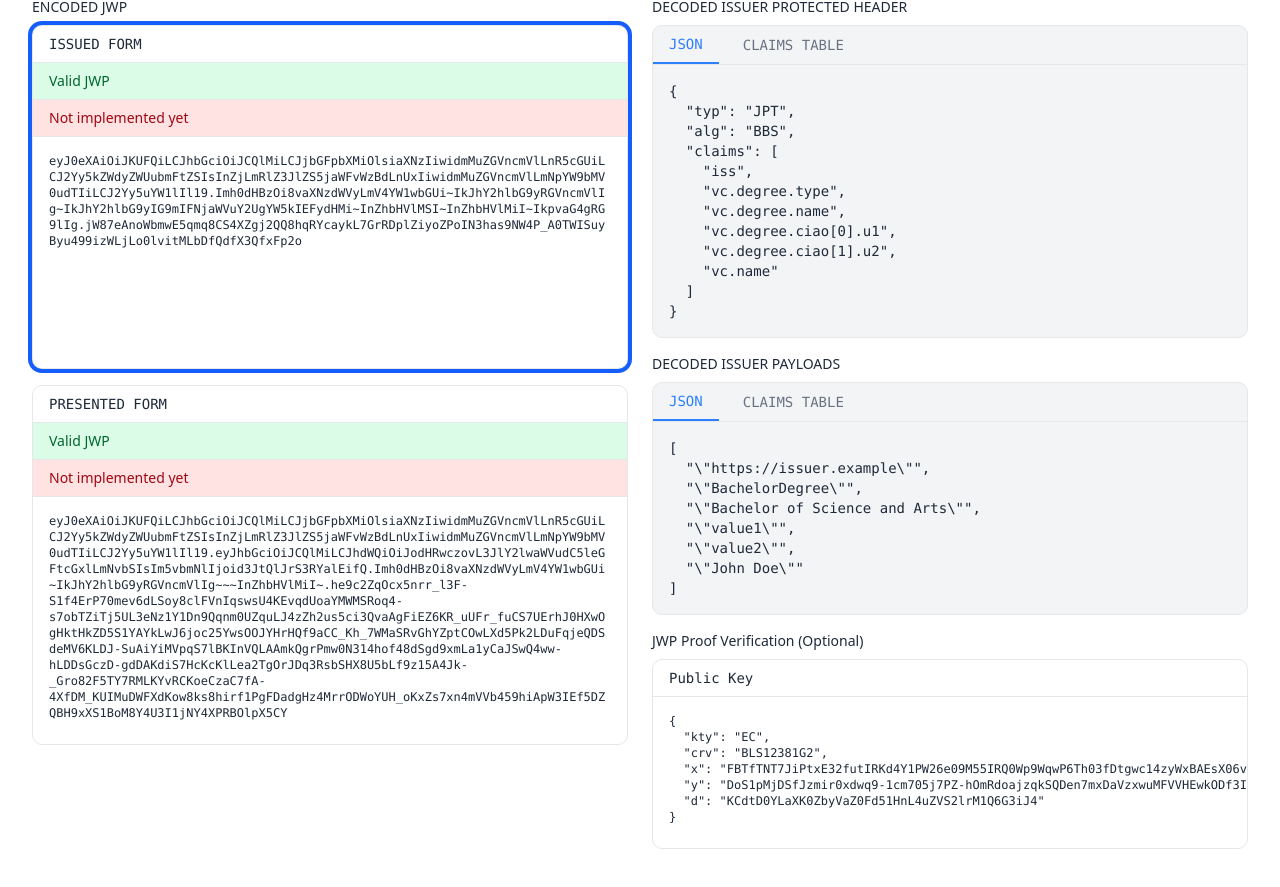
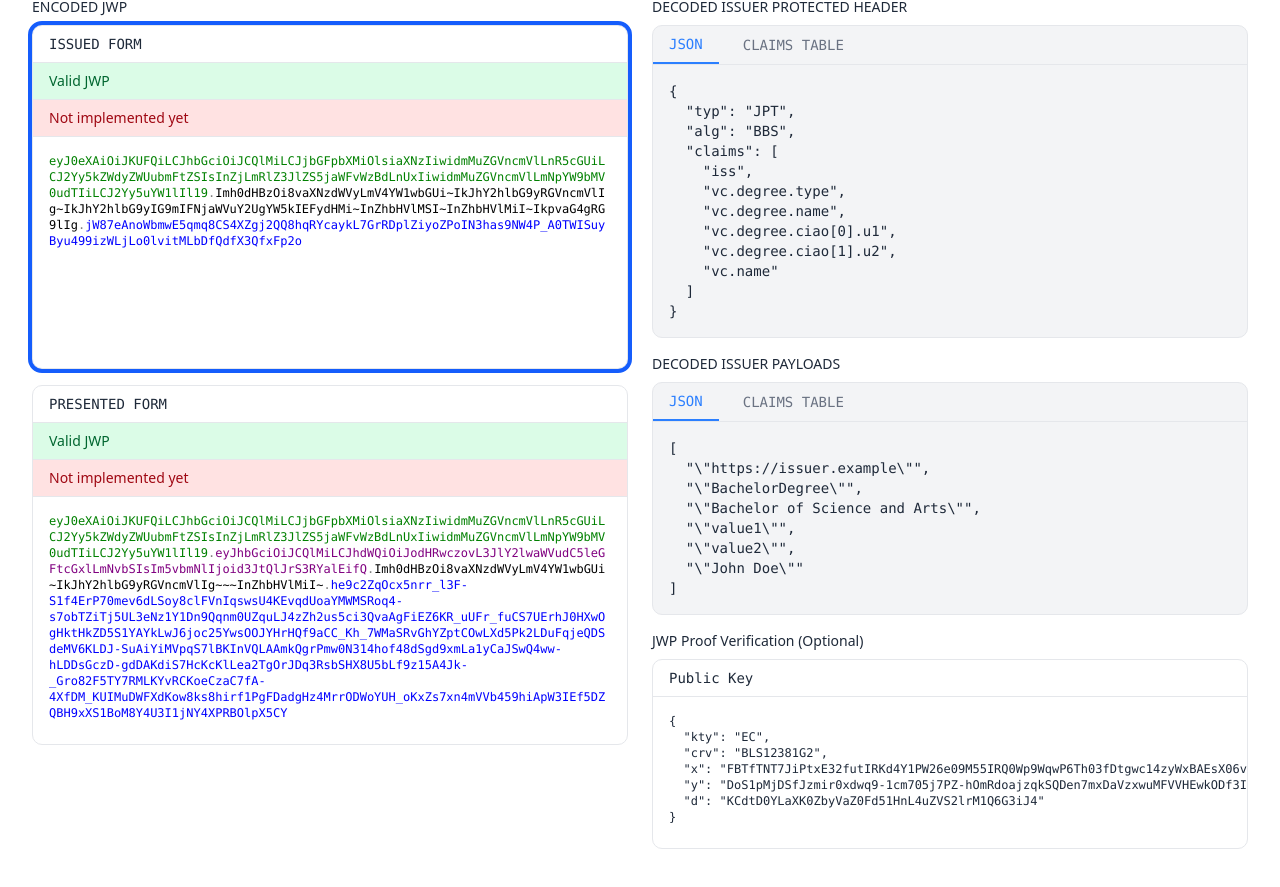
Before and after one commit to dorakemon/jwp-debugger, a React (Vite) app: page / in a window 1280 px wide. Shown: the part 635-1522 px from the top of the page. Built offline with nearby package versions, Linux system fonts and the light colour scheme.

Commit message:
feat: add colorized textareas

```diff
--- a/biome.json
+++ b/biome.json
@@ -22,6 +22,9 @@
       "recommended": true,
       "a11y": {
         "useButtonType": "off"
+      },
+      "suspicious": {
+        "noArrayIndexKey": "off"
       }
     }
   },
--- a/src/App.tsx
+++ b/src/App.tsx
@@ -26,7 +26,6 @@ const App = () => {
             <button
               className={cn(
                 "py-2 px-4 font-bold text-lg",
-                "rounded-none outline-none focus:outline-none",
                 activeTab === "decoder" && "border-b-2 border-black",
               )}
               onClick={() => setActiveTab("decoder")}
@@ -38,7 +37,6 @@ const App = () => {
                 <button
                   className={cn(
                     "py-2 px-4 font-bold text-lg text-gray-400",
-                    "rounded-none outline-none focus:outline-none",
                     activeTab === "encoder" && "border-b-2 border-black",
                   )}
                 >
--- a/src/components/JWPVisualizer/BaseTextarea.tsx
+++ b/src/components/JWPVisualizer/BaseTextarea.tsx
@@ -1,7 +1,7 @@
 import { useCallback, useEffect, useRef } from "react";
 
 type BaseTextareaProps = {
-  defaultValue?: string;
+  value?: string;
   minRows?: number;
   wrap?: boolean;
   className?: string;
@@ -13,10 +13,10 @@ type BaseTextareaProps = {
  * Auto-resizing textarea component that adjusts its height based on content
  */
 export const BaseTextarea = ({
+  value = "",
   minRows = 12,
   wrap = true,
   className,
-  children,
   onChange,
 }: BaseTextareaProps) => {
   const textareaRef = useRef<HTMLTextAreaElement>(null);
@@ -38,6 +38,7 @@ export const BaseTextarea = ({
   return (
     <textarea
       ref={textareaRef}
+      value={value}
       autoComplete="off"
       autoCorrect="off"
       autoCapitalize="none"
@@ -53,8 +54,6 @@ export const BaseTextarea = ({
         onChange?.(e.target.value);
         adjustHeight();
       }}
-    >
-      {children}
-    </textarea>
+    />
   );
 };
--- /dev/null
+++ b/src/components/JWPVisualizer/IssuedJWPTextarea.tsx
@@ -0,0 +1,46 @@
+import { BaseTextarea } from "./BaseTextarea";
+
+const COLORS = ["green", "black", "blue"];
+
+export type IssuedJWPTextareaProps = {
+  value: string;
+  onChange: (value: string) => void;
+};
+
+export const IssuedJWPTextarea: React.FC<IssuedJWPTextareaProps> = ({
+  value,
+  onChange,
+}) => {
+  const parts = value.split(".");
+
+  return (
+    <div className="relative w-full">
+      <pre
+        aria-hidden="true"
+        className="pointer-events-none whitespace-pre-wrap break-words p-4 text-xs font-mono"
+        style={{
+          position: "absolute",
+          inset: 0,
+          color: "transparent",
+        }}
+      >
+        {parts.map((part, idx) => (
+          <span key={idx}>
+            <span style={{ color: COLORS[idx] || "black" }}>{part}</span>
+            {idx < parts.length - 1 && <span style={{ color: "gray" }}>.</span>}
+          </span>
+        ))}
+      </pre>
+
+      <BaseTextarea
+        value={value}
+        onChange={onChange}
+        minRows={12}
+        className="
+          relative bg-transparent p-4 text-xs font-mono
+          text-transparent caret-black
+        "
+      />
+    </div>
+  );
+};
--- /dev/null
+++ b/src/components/JWPVisualizer/PresentedJWPTextarea.tsx
@@ -0,0 +1,46 @@
+import { BaseTextarea } from "./BaseTextarea";
+
+const COLORS = ["green", "purple", "black", "blue"];
+
+export type PresentedJWPTextareaProps = {
+  value: string;
+  onChange: (value: string) => void;
+};
+
+export const PresentedJWPTextarea: React.FC<PresentedJWPTextareaProps> = ({
+  value,
+  onChange,
+}) => {
+  const parts = value.split(".");
+
+  return (
+    <div className="relative w-full">
+      <pre
+        aria-hidden="true"
+        className="pointer-events-none whitespace-pre-wrap break-words p-4 text-xs font-mono"
+        style={{
+          position: "absolute",
+          inset: 0,
+          color: "transparent",
+        }}
+      >
+        {parts.map((part, idx) => (
+          <span key={idx}>
+            <span style={{ color: COLORS[idx] || "black" }}>{part}</span>
+            {idx < parts.length - 1 && <span style={{ color: "gray" }}>.</span>}
+          </span>
+        ))}
+      </pre>
+
+      <BaseTextarea
+        value={value}
+        onChange={onChange}
+        minRows={12}
+        className="
+          relative bg-transparent p-4 text-xs font-mono
+          text-transparent caret-black
+        "
+      />
+    </div>
+  );
+};
--- /dev/null
+++ b/src/components/JWPVisualizer/index.tsx
@@ -0,0 +1,2 @@
+export { IssuedJWPTextarea } from "./IssuedJWPTextarea";
+export { PresentedJWPTextarea } from "./PresentedJWPTextarea";
--- a/src/features/JWPDecoder/components/JWPInput/JWPInput.tsx
+++ b/src/features/JWPDecoder/components/JWPInput/JWPInput.tsx
@@ -1,5 +1,8 @@
 import { CardWithTabsTitle, CardWithTextTitle } from "@/components/Card";
-import { BaseTextarea } from "@/components/JWPVisualizer/BaseTextarea";
+import {
+  IssuedJWPTextarea,
+  PresentedJWPTextarea,
+} from "@/components/JWPVisualizer";
 import { StatusBanner } from "@/components/StatusBanner";
 import { useDebuggerStore } from "@/store/context";
 import { useMemo } from "react";
@@ -92,9 +95,10 @@ export const JWPInput = ({
               }}
             >
               {IssuedJwpStatusBanners}
-              <BaseTextarea onChange={setIssuedFormJWP}>
-                {issuedFormJWP}
-              </BaseTextarea>
+              <IssuedJWPTextarea
+                value={issuedFormJWP}
+                onChange={setIssuedFormJWP}
+              />
             </CardWithTextTitle>
             <CardWithTextTitle
               title={IssuedOrPresentedTabs.presented}
@@ -104,9 +108,10 @@ export const JWPInput = ({
               }}
             >
               {PresentedJwpStatusBanners}
-              <BaseTextarea onChange={setPresentedFormJWP}>
-                {presentedFormJWP}
-              </BaseTextarea>
+              <PresentedJWPTextarea
+                value={presentedFormJWP}
+                onChange={setPresentedFormJWP}
+              />
             </CardWithTextTitle>
           </>
         ) : (
@@ -122,16 +127,20 @@ export const JWPInput = ({
             {issuedOrPresented === "issued" ? (
               <>
                 {IssuedJwpStatusBanners}
-                <BaseTextarea onChange={setIssuedFormJWP} key="issued">
-                  {issuedFormJWP}
-                </BaseTextarea>
+                <IssuedJWPTextarea
+                  value={issuedFormJWP}
+                  onChange={setIssuedFormJWP}
+                  key="issued"
+                />
               </>
             ) : (
               <>
                 {PresentedJwpStatusBanners}
-                <BaseTextarea onChange={setPresentedFormJWP} key="presented">
-                  {presentedFormJWP}
-                </BaseTextarea>
+                <PresentedJWPTextarea
+                  value={presentedFormJWP}
+                  onChange={setPresentedFormJWP}
+                  key="presented"
+                />
               </>
             )}
           </CardWithTabsTitle>
--- a/src/features/JWPDecoder/components/PubKeyInput/PubKeyInput.tsx
+++ b/src/features/JWPDecoder/components/PubKeyInput/PubKeyInput.tsx
@@ -13,9 +13,12 @@ export const PubKeyInput = ({ publicKeyString }: PubKeyInputProps) => {
       </div>
       <div className="flex flex-col space-y-4">
         <CardWithTextTitle title={"Public Key"}>
-          <BaseTextarea className="font-medium" wrap={false} minRows={7}>
-            {publicKeyString}
-          </BaseTextarea>
+          <BaseTextarea
+            value={publicKeyString}
+            className="font-medium"
+            wrap={false}
+            minRows={7}
+          />
         </CardWithTextTitle>
       </div>
     </div>
```
